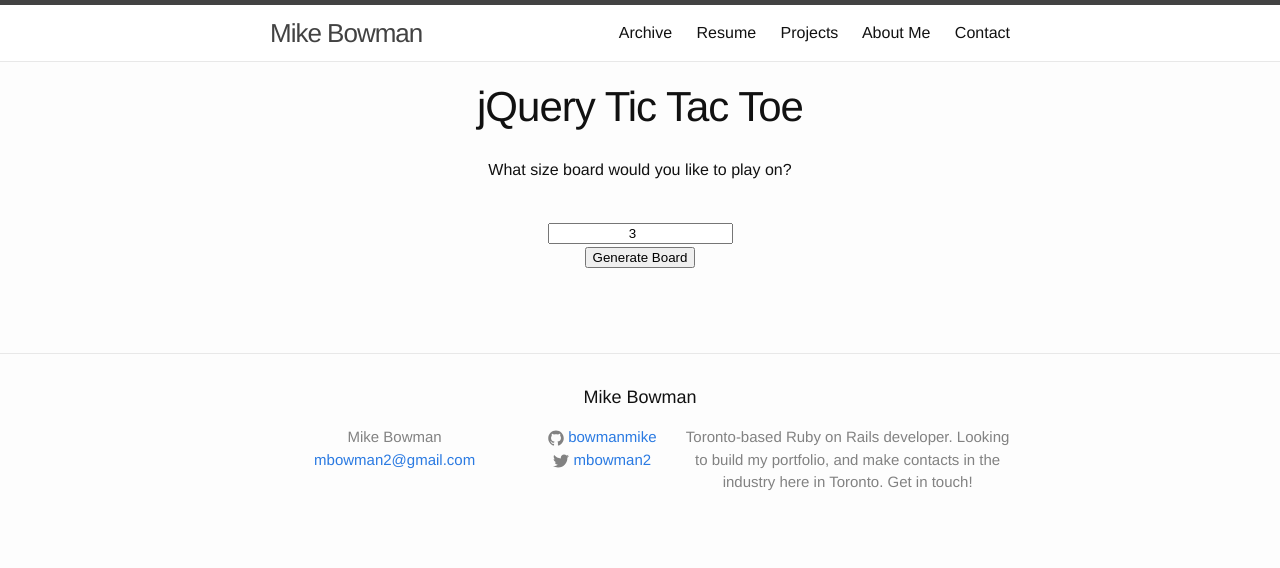
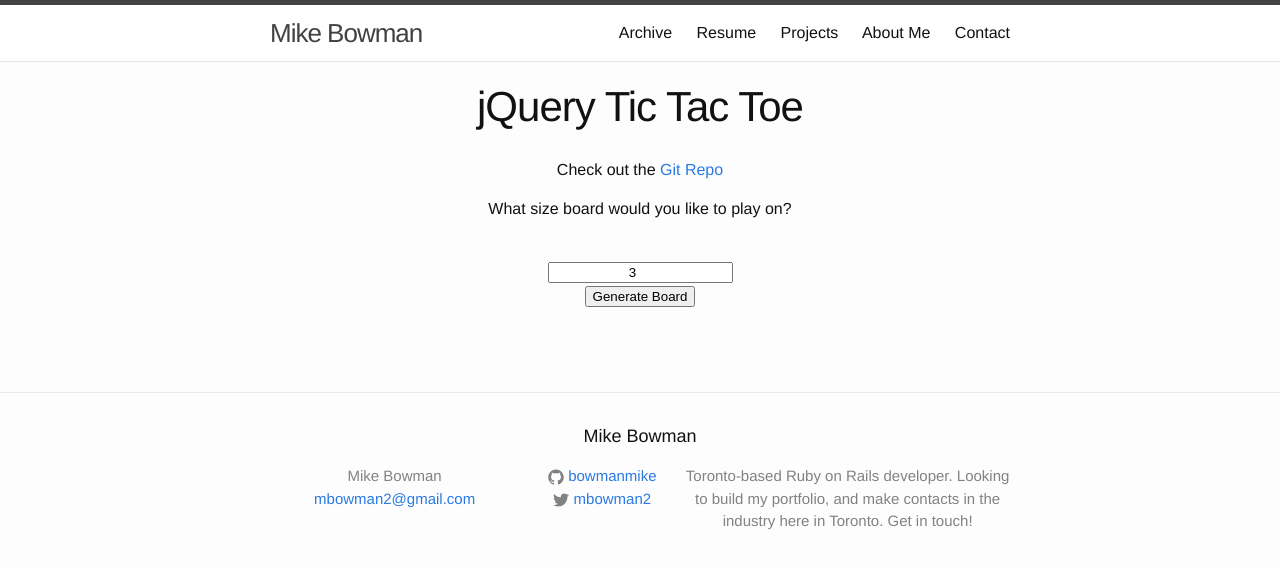
Before and after one commit to bowmanmike/bowmanmike.github.io, a Jekyll site: the page built from _posts/2016-02-13-jquery-tictactoe.html, in a window 1280 px wide and 900 px high. Shown: the top 568 px of the window. Built offline with Jekyll 4.4.1, drawn with Linux system fonts in a browser that asks for light colours.

Commit message:
Add link to git repo to jquery tictactoe

```diff
--- a/_posts/2016-02-13-jquery-tictactoe.html
+++ b/_posts/2016-02-13-jquery-tictactoe.html
@@ -8,6 +8,8 @@ date: 2016-02-13
 excerpt: jQuery Tic-Tac-Any-Number-You-Want
 ---
 
+<p class="github-link">Check out the <a href="https://github.com/bowmanmike/jquery_tictactoe">Git Repo</a></p>
+
 <div id="setup">
   <p>What size board would you like to play on?</p><br>
   <input type="number" id="boardSize" name="boardSize" value=3><br>
--- a/css/tictactoe.css
+++ b/css/tictactoe.css
@@ -7,6 +7,10 @@ body {
   height: 100%;
   width: 100%;
   margin: 0 auto;
+  text-align: center;
+}
+
+.github-link {
   text-align: center;
 }
 
```
